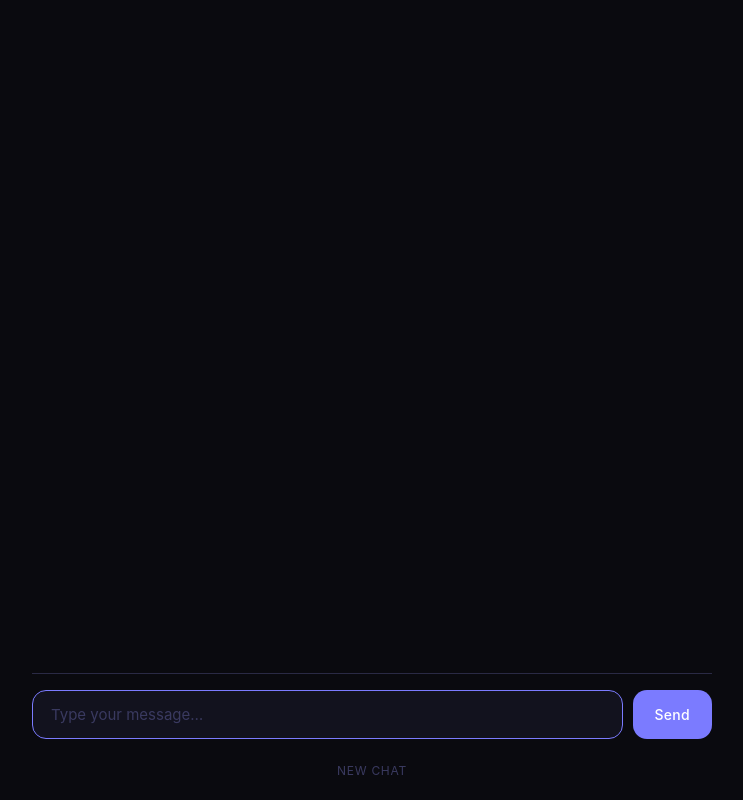
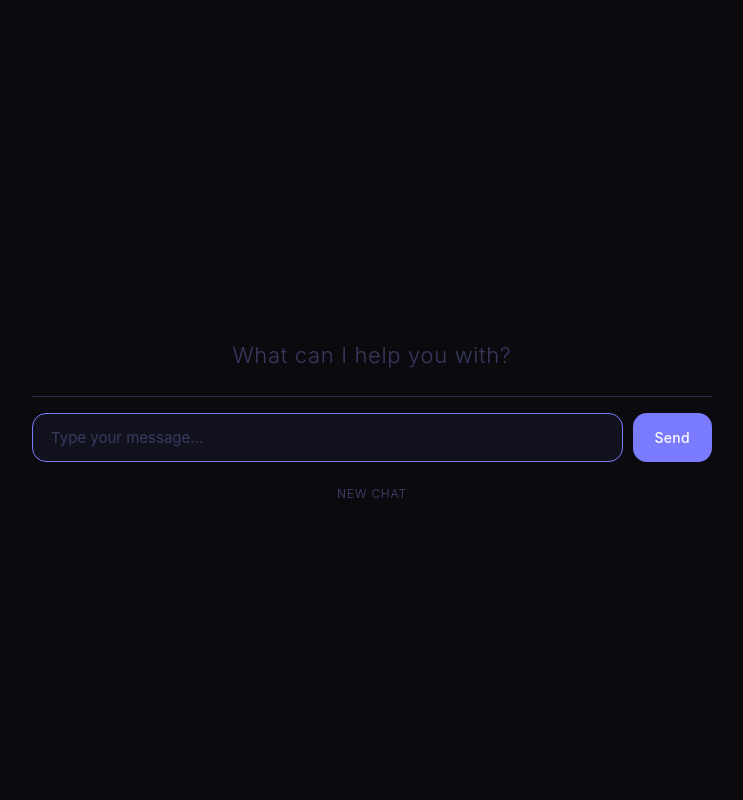
Before and after one commit to ch-devx/chatbot-web, a Flask app: page / in a window 1280 px wide. Shown: the whole page, without its empty margins (268-1011 px from the left). Run offline with Flask 3, Linux system fonts and the light colour scheme.

Commit message:
fix: update chat layout and animations for improved user interaction

```diff
--- a/static/style.css
+++ b/static/style.css
@@ -19,12 +19,14 @@
     --user-bg:    #1E1E38;
     --radius:     14px;
     --font: 'Inter', system-ui, sans-serif;
+
+    /* Animation timing */
+    --slide-duration: 0.55s;
+    --slide-ease: cubic-bezier(0.4, 0, 0.2, 1);
 }
 
-/* ── Google Fonts ── */
 @import url('https://fonts.googleapis.com/css2?family=Inter:wght@300;400;500;600&display=swap');
 
-/* ── Animated gradient for assistant border ── */
 @keyframes borderPulse {
     0%   { background-position: 0% 50%; }
     50%  { background-position: 100% 50%; }
@@ -36,9 +38,9 @@
     to   { opacity: 1; transform: translateY(0); }
 }
 
-@keyframes blink {
-    0%, 100% { opacity: 1; }
-    50%       { opacity: 0; }
+@keyframes hintFadeIn {
+    from { opacity: 0; transform: translateY(-8px); }
+    to   { opacity: 1; transform: translateY(0); }
 }
 
 /* ── Base ── */
@@ -50,7 +52,7 @@ html, body {
     -webkit-font-smoothing: antialiased;
 }
 
-/* ── Layout ── */
+/* ── Outer wrapper ── */
 .container {
     display: flex;
     flex-direction: column;
@@ -60,9 +62,20 @@ html, body {
     padding: 0 20px;
 }
 
-/* ── Chat window ── */
+/* ── Chat wrapper: manages the centered ↔ bottom layout ── */
+.chat-wrapper {
+    display: flex;
+    flex-direction: column;
+    flex: 1;
+    /* Default: center the input area */
+    justify-content: center;
+    transition: justify-content 0s; /* can't animate justify-content */
+    position: relative;
+    overflow: hidden;
+}
+
+/* ── Chat window (hidden when empty) ── */
 .chat-window {
-    flex: 1;
     overflow-y: auto;
     padding: 40px 0 24px;
     display: flex;
@@ -70,22 +83,52 @@ html, body {
     gap: 16px;
     scrollbar-width: thin;
     scrollbar-color: var(--border) transparent;
+
+    /* Hidden by default */
+    flex: 0 0 0;
+    opacity: 0;
+    transition:
+        flex var(--slide-duration) var(--slide-ease),
+        opacity var(--slide-duration) var(--slide-ease);
 }
 
 .chat-window::-webkit-scrollbar { width: 4px; }
 .chat-window::-webkit-scrollbar-track { background: transparent; }
 .chat-window::-webkit-scrollbar-thumb { background: var(--border); border-radius: 4px; }
 
-/* Empty state */
-.chat-window:empty::before {
-    content: "¿En qué puedo ayudarte?";
-    display: block;
+/* ── Input area ── */
+.input-area {
+    display: flex;
+    flex-direction: column;
+    /* Transition for the slide-down */
+    transition: transform var(--slide-duration) var(--slide-ease);
+}
+
+/* ── Input hint (the centered question) ── */
+.input-hint {
+    font-size: 22px;
+    font-weight: 300;
+    letter-spacing: 0.03em;
     color: var(--text-dim);
-    font-size: 15px;
-    font-weight: 300;
-    letter-spacing: 0.08em;
     text-align: center;
-    margin: auto;
+    margin-bottom: 28px;
+    transition: opacity 0.3s ease, transform 0.3s ease;
+    animation: hintFadeIn 0.5s ease both;
+}
+
+/* ── ACTIVE STATE: has-chat ── */
+.chat-wrapper.has-chat {
+    justify-content: flex-end;
+}
+
+.chat-wrapper.has-chat .chat-window {
+    flex: 1;
+    opacity: 1;
+}
+
+/* Remove transition for initial load with history */
+.chat-wrapper.no-transition .chat-window {
+    transition: none;
 }
 
 /* ── Messages ── */
@@ -96,7 +139,6 @@ html, body {
     font-size: 15px;
 }
 
-/* User bubble */
 .message.user {
     align-self: flex-end;
     background: var(--user-bg);
@@ -106,7 +148,6 @@ html, body {
     border: 1px solid var(--border);
 }
 
-/* Assistant bubble — signature element */
 .message.assistant {
     align-self: flex-start;
     background: var(--surface);
@@ -116,7 +157,6 @@ html, body {
     position: relative;
 }
 
-/* Animated left border */
 .message.assistant::before {
     content: '';
     position: absolute;
@@ -155,16 +195,13 @@ html, body {
     font-weight: 300;
 }
 
-/* ── Input bar ── */
+/* ── Input form ── */
 .input-form {
     display: flex;
     gap: 10px;
     padding: 16px 0 12px;
     border-top: 1px solid var(--border);
     background: var(--bg);
-    /* sticky bottom */
-    position: sticky;
-    bottom: 0;
 }
 
 .user_input {
@@ -181,10 +218,7 @@ html, body {
     caret-color: var(--accent);
 }
 
-.user_input::placeholder {
-    color: var(--text-dim);
-}
-
+.user_input::placeholder { color: var(--text-dim); }
 .user_input:focus {
     border-color: var(--accent);
     background: var(--surface);
@@ -232,6 +266,9 @@ button[type="submit"]:active { transform: scale(0.97); }
 @media (prefers-reduced-motion: reduce) {
     .message { animation: none; }
     .message.assistant::before { animation: none; }
+    .input-area { transition: none; }
+    .chat-window { transition: none; }
+    .input-hint { animation: none; }
 }
 
 /* ── Mobile ── */
@@ -239,4 +276,5 @@ button[type="submit"]:active { transform: scale(0.97); }
     .container { padding: 0 14px; }
     .message { max-width: 94%; font-size: 14px; }
     button[type="submit"] { padding: 0 16px; }
+    .input-hint { font-size: 18px; }
 }
--- a/templates/index.html
+++ b/templates/index.html
@@ -1,7 +1,8 @@
 {% extends "base.html" %}
 {% block content %}
 
-<div class="chat-window">
+<div class="chat-wrapper" id="chatWrapper" data-has-history="{{ 'true' if history else 'false' }}">
+    <div class="chat-window" id="chatWindow">
         {% for message in history %}
             <div class="message {{ message.role }}">
                 <span class="label">{{ "You" if message.role == "user" else "Assistant" }}</span>
@@ -10,13 +11,41 @@
         {% endfor %}
     </div>
 
-<form action="/response" method="post" class="input-form">
-    <input type="text" placeholder="Type your message…" name="user_input" class="user_input" autocomplete="off" autofocus>
+    <div class="input-area" id="inputArea">
+        <div class="input-hint" id="inputHint">What can I help you with?</div>
+        <form action="/response" method="post" class="input-form" id="inputForm">
+            <input type="text" placeholder="Type your message…" name="user_input" class="user_input" id="userInput" autocomplete="off" autofocus>
             <button type="submit">Send</button>
         </form>
-
         <div class="footer-row">
             <a href="/reset" class="reset-btn">New chat</a>
         </div>
+    </div>
+</div>
+
+<script>
+    const wrapper = document.getElementById('chatWrapper');
+    const hint = document.getElementById('inputHint');
+    const chatWindow = document.getElementById('chatWindow');
+    const hasHistory = wrapper.dataset.hasHistory === 'true';
+
+    function activateChat() {
+        wrapper.classList.add('has-chat');
+        hint.style.opacity = '0';
+        hint.style.pointerEvents = 'none';
+    }
+
+    if (hasHistory) {
+        wrapper.classList.add('has-chat', 'no-transition');
+        hint.style.display = 'none';
+        chatWindow.scrollTop = chatWindow.scrollHeight;
+    }
+
+    document.getElementById('inputForm').addEventListener('submit', function() {
+        if (!wrapper.classList.contains('has-chat')) {
+            activateChat();
+        }
+    });
+</script>
 
 {% endblock %}
```
Lines whose indentation alone changed are shown as unchanged.
